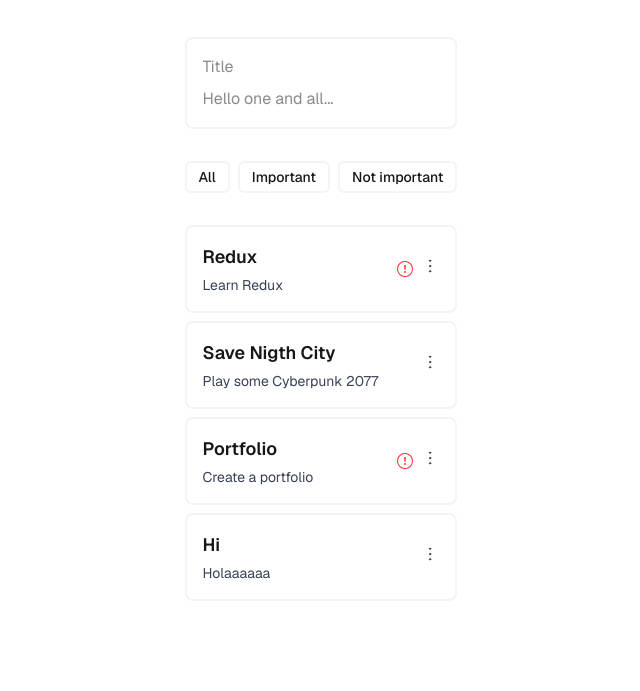
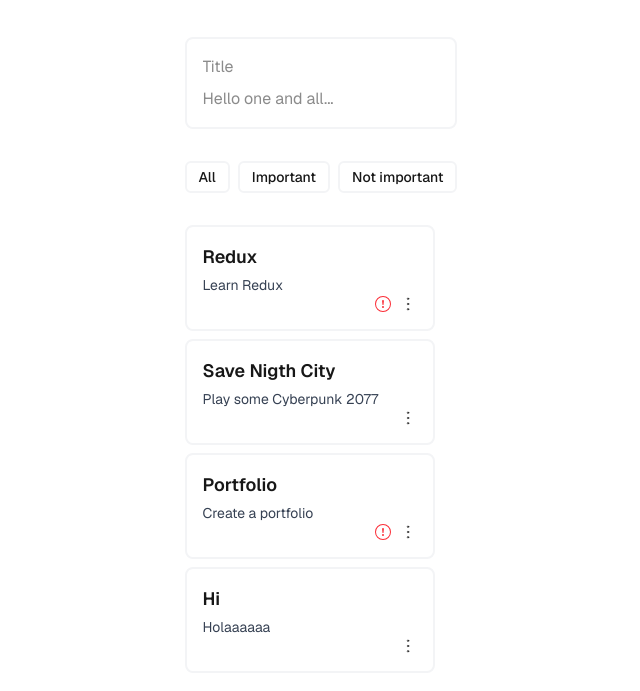
Before and after one commit to LaraBerenguer/notes-app, a Next.js app: page / in a window 1280 px wide. Shown: the part 127-818 px from the top of the page, without its empty margins (319-959 px from the left). Built offline with nearby package versions, Linux system fonts and the light colour scheme; data requests are answered from the project's data file.

Commit message:
Refactor NoteCard and NoteMenu components for improved layout and functionality

```diff
--- a/src/components/NoteCard.tsx
+++ b/src/components/NoteCard.tsx
@@ -32,7 +32,7 @@ const NoteCard = ({ note, onClick, onDelete, onEdit }: NoteCardProps) => {
     };
 
     return (
-        <div className="note-card flex items-center border-2 border-gray-100 p-4 rounded-lg bg-transparent" onClick={onClick}>
+        <div className="note-card flex flex-col w-[250px] border-2 border-gray-100 p-4 rounded-lg bg-transparent" onClick={onClick}>
             <section id="note-card--content">
                 {isEditing ? (
                     <div className="flex flex-col">
@@ -59,8 +59,11 @@ const NoteCard = ({ note, onClick, onDelete, onEdit }: NoteCardProps) => {
                 )}
 
             </section>
-            <section id="note-card--important" className="text-xs font-bold text-red-500 ml-auto">{note.important && <ImportantIcon className="inline-block text-red-500 ml-2" />}</section>
-            <section id="note-card--menu" className=""><NoteMenu onDelete={() => setIsModalOpen(true)} onEdit={() => setIsEditing(true)}/></section>
+            <section id="note-card--side" className="flex items-center">
+                <section id="note-card--important" className="text-xs font-bold text-red-500 ml-auto">{note.important && <ImportantIcon className="inline-block text-red-500 ml-2" />}</section>
+                <section id="note-card--menu" className=""><NoteMenu onDelete={() => setIsModalOpen(true)} onEdit={() => setIsEditing(true)} /></section>
+            </section>
+
 
             <Modal isOpen={isModalOpen} onClose={() => setIsModalOpen(false)}>
                 <h4 className="text-lg font-semibold mb-2">Delete note?</h4>
--- a/src/components/NoteMenu.tsx
+++ b/src/components/NoteMenu.tsx
@@ -25,13 +25,13 @@ const NoteMenu = ({ onEdit, onDelete }: NoteMenuProps) => {
     }, [open]);
 
     return (
-        <div ref={menuRef} className="relative">
+        <div ref={menuRef} className="relative flex items-center">
             <button
-                aria-label="Opciones"
-                onClick={e => { e.stopPropagation(); setOpen(!open); }}
-                className="ml-2"
+            aria-label="Opciones"
+            onClick={e => { e.stopPropagation(); setOpen(!open); }}
+            className="ml-2 flex items-center justify-center"
             >
-                <MoreVertical strokeWidth={1} size={18} />
+            <MoreVertical strokeWidth={1} size={18} />
             </button>
             {open && (
                 <div className="absolute left-0 top-8 z-10 bg-white border border-1 border-gray-100 rounded shadow-md text-sm flex flex-col min-w-[120px]">
--- a/src/components/NotesList.tsx
+++ b/src/components/NotesList.tsx
@@ -35,7 +35,7 @@ const NotesList = () => {
     const filteredNotes = getFilteredNotes(notes, filter);
 
     return (
-        <section className="notes-list flex flex-col gap-2">
+        <section className="notes-list flex flex-col gap-2 flex-wrap">
             {
                 filteredNotes.map(note =>
                     (<NoteCard key={note.id} note={note} onClick={() => handleImportance(note.id)} onDelete={handleDelete} onEdit={handleEdit} />))
```
